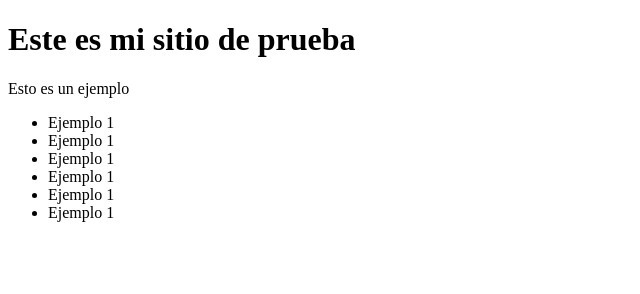
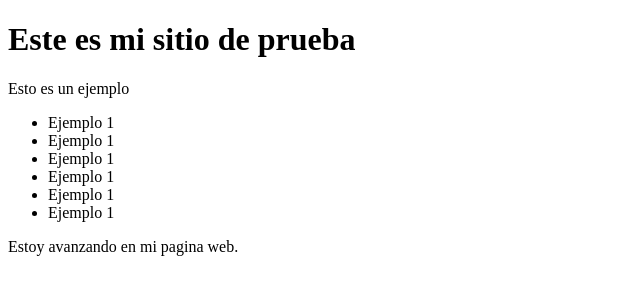
Before and after one commit to Fireman85/fireman85.github.io, a plain HTML site: page index.html in a window 1280 px wide. Shown: the whole page, without its empty margins (0-640 px from the left). Drawn offline with Linux system fonts and the light colour scheme.

Commit message:
Agregue section a mi pagina

```diff
--- a/index.html
+++ b/index.html
@@ -21,5 +21,9 @@
         </ul>
     </nav>
 
+    <section>
+        <p>Estoy avanzando en mi pagina web.</p>
+    </section>
+
 </body>
 </html>
```
